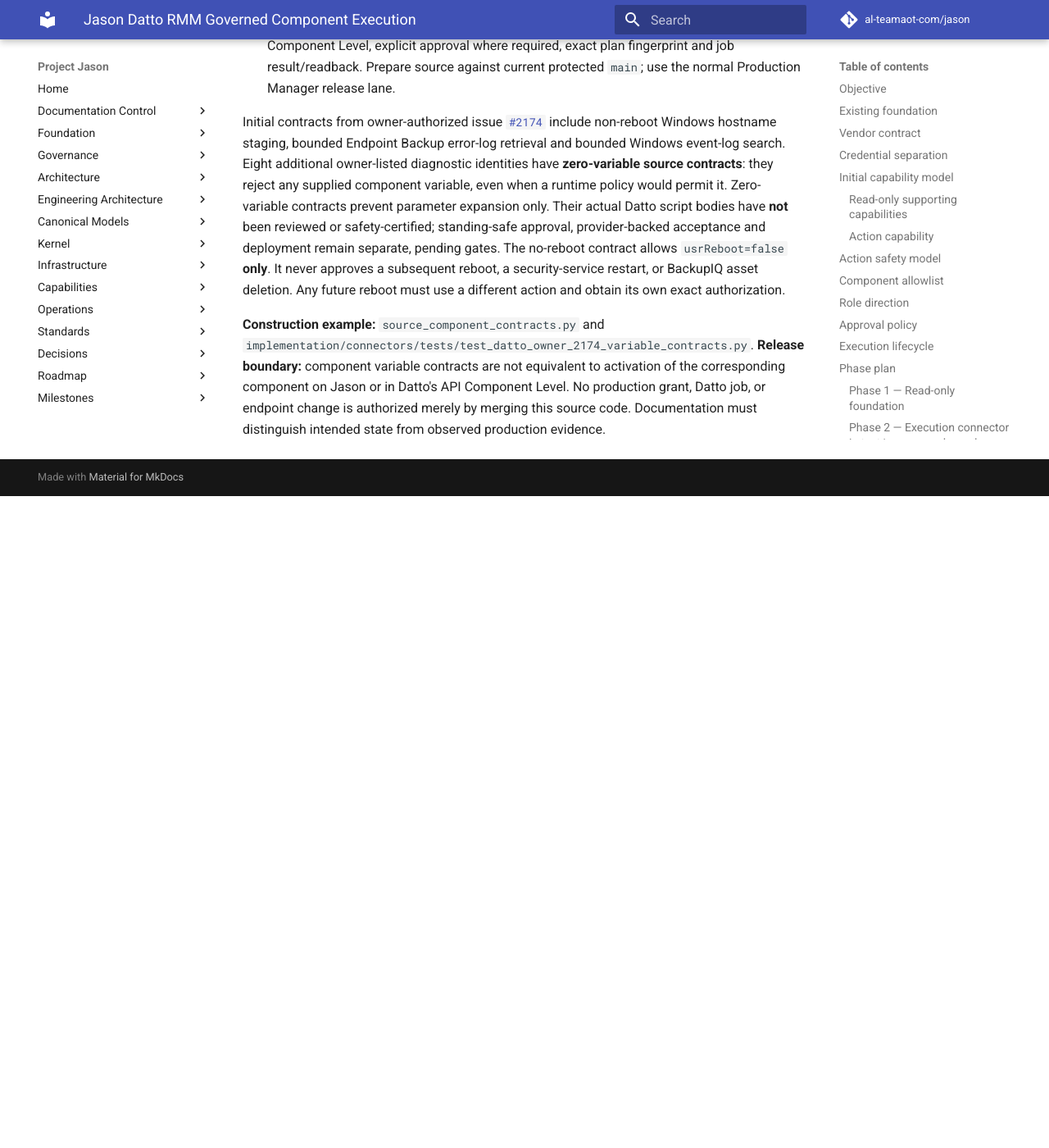
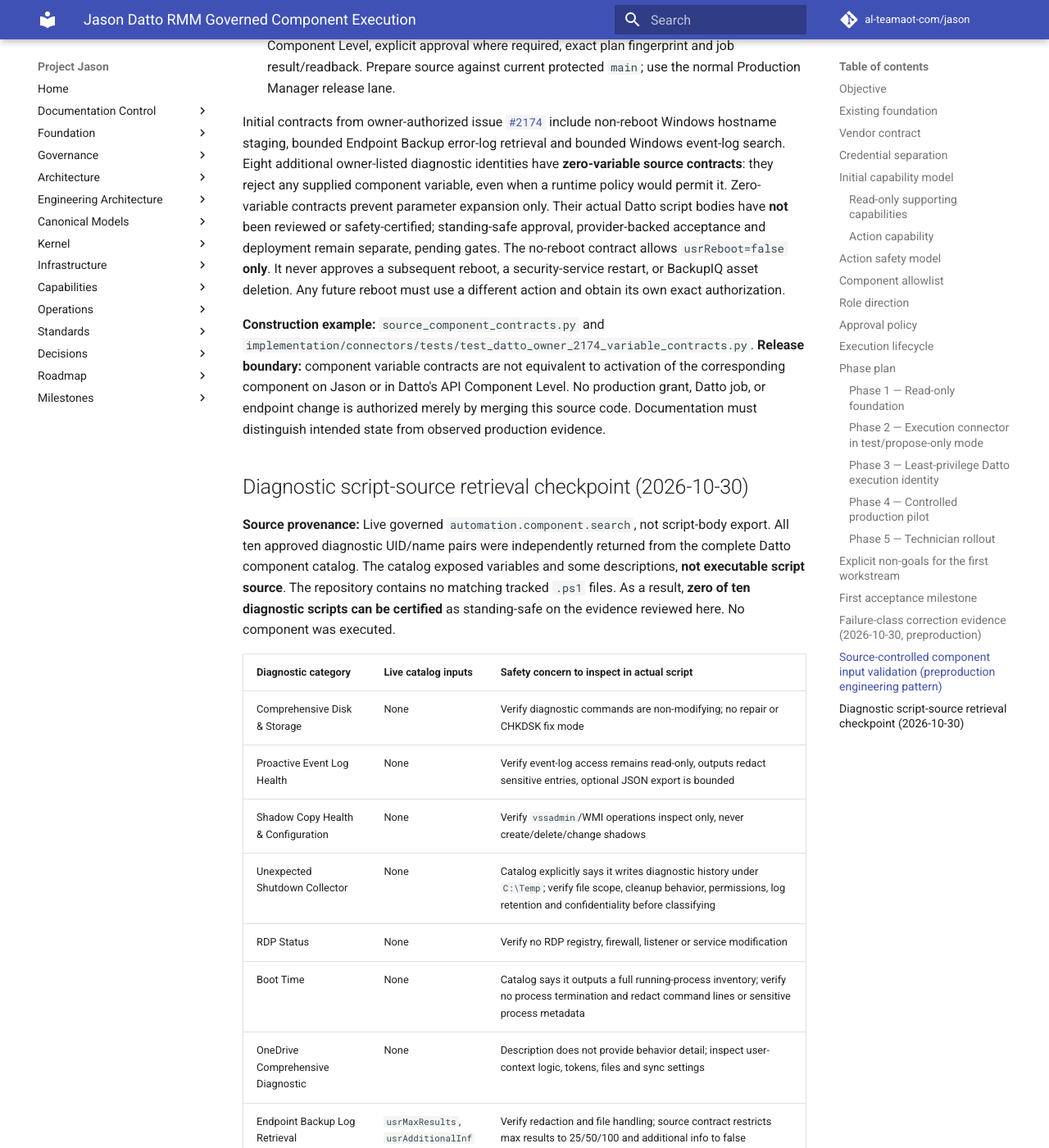
Before and after one commit to al-teamaot-com/jason, an MkDocs documentation site: the page built from docs/architecture/Jason-Datto-RMM-Governed-Component-Execution.md, in a window 1280 px wide and 1400 px high, scrolled down 9663 px. Shown: the whole window at 82% size. Built offline with MkDocs 1.6.1 and Material for MkDocs 9.7.7, drawn with Linux system fonts in a browser that asks for light colours; comment, search, counter and statistics services are not loaded; before the commit the page ends 10268 px from its top, so only the background shows below that; some of the changed text lies outside the part shown.

Commit message:
Document governed Datto catalog safety audit and missing script-source gate

```diff
--- a/docs/architecture/Jason-Datto-RMM-Governed-Component-Execution.md
+++ b/docs/architecture/Jason-Datto-RMM-Governed-Component-Execution.md
@@ -328,3 +328,38 @@
 Level. No production grant, Datto job, or endpoint change is authorized
 merely by merging this source code. Documentation must distinguish intended
 state from observed production evidence.
+
+## Diagnostic script-source retrieval checkpoint (2026-10-30)
+
+**Source provenance:** Live governed `automation.component.search`, not script-body export.
+All ten approved diagnostic UID/name pairs were independently returned from the
+complete Datto component catalog. The catalog exposed variables and some descriptions,
+**not executable script source**. The repository contains no matching tracked `.ps1`
+files. As a result, **zero of ten diagnostic scripts can be certified** as
+standing-safe on the evidence reviewed here. No component was executed.
+
+| Diagnostic category | Live catalog inputs | Safety concern to inspect in actual script |
+| --- | --- | --- |
+| Comprehensive Disk & Storage | None | Verify diagnostic commands are non-modifying; no repair or CHKDSK fix mode |
+| Proactive Event Log Health | None | Verify event-log access remains read-only, outputs redact sensitive entries, optional JSON export is bounded |
+| Shadow Copy Health & Configuration | None | Verify `vssadmin`/WMI operations inspect only, never create/delete/change shadows |
+| Unexpected Shutdown Collector | None | Catalog explicitly says it writes diagnostic history under `C:\Temp`; verify file scope, cleanup behavior, permissions, log retention and confidentiality before classifying |
+| RDP Status | None | Verify no RDP registry, firewall, listener or service modification |
+| Boot Time | None | Catalog says it outputs a full running-process inventory; verify no process termination and redact command lines or sensitive process metadata |
+| OneDrive Comprehensive Diagnostic | None | Description does not provide behavior detail; inspect user-context logic, tokens, files and sync settings |
+| Endpoint Backup Log Retrieval | `usrMaxResults`, `usrAdditionalInfo` | Verify redaction and file handling; source contract restricts max results to 25/50/100 and additional info to false |
+| Windows Event Log Search | `SearchTerm`, `DaysBack` | Verify literal string handling, bounded log reads, escaping and output redaction |
+| VulScan Discovery Agent Status | None | Catalog classifies as monitor; ensure service state is only queried, not restarted or installed |
+
+**Authorized retrieval path required:** Obtain exact component script bodies using
+Datto RMM's administrator-authorized Components View/export functionality, or
+introduce a separately reviewed governed read capability if the vendor supports
+a source-retrieval API. Do not use direct provider/API/shell credential bypasses.
+For each export record UID, exact name, source file hash, observed revision,
+export timestamp and reviewer; inspect execution branches including SYSTEM/user
+context, service/process operations, file changes, logging, outbound traffic,
+secret access, and reboot/logoff paths. A description is not safety proof.
+
+**Release hold:** The ten diagnostic components remain per-run until their
+script-body reviews and provider-backed acceptance succeed. The source-locked
+zero-input contracts constrain arguments but do not authorize execution.
```
